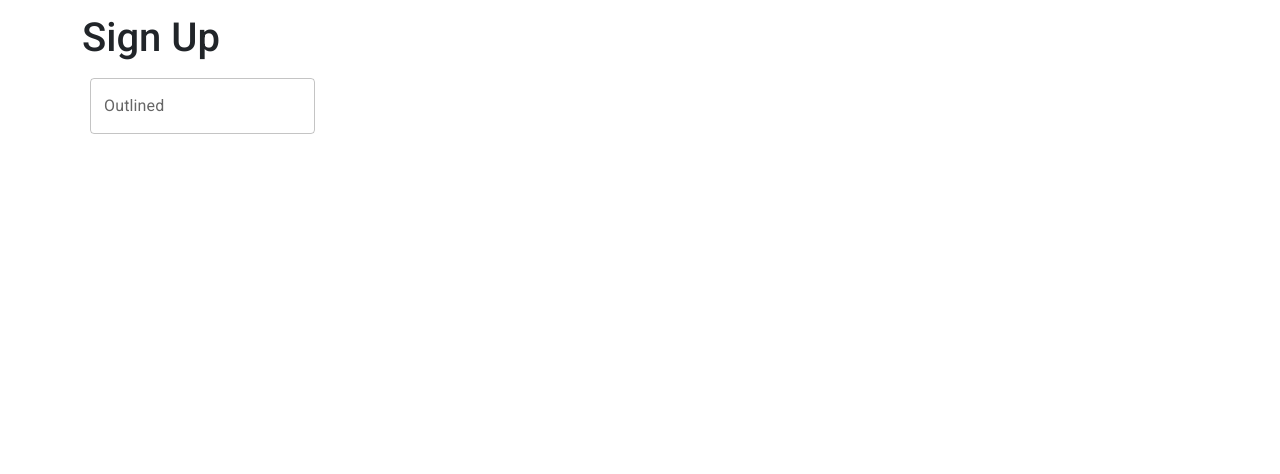
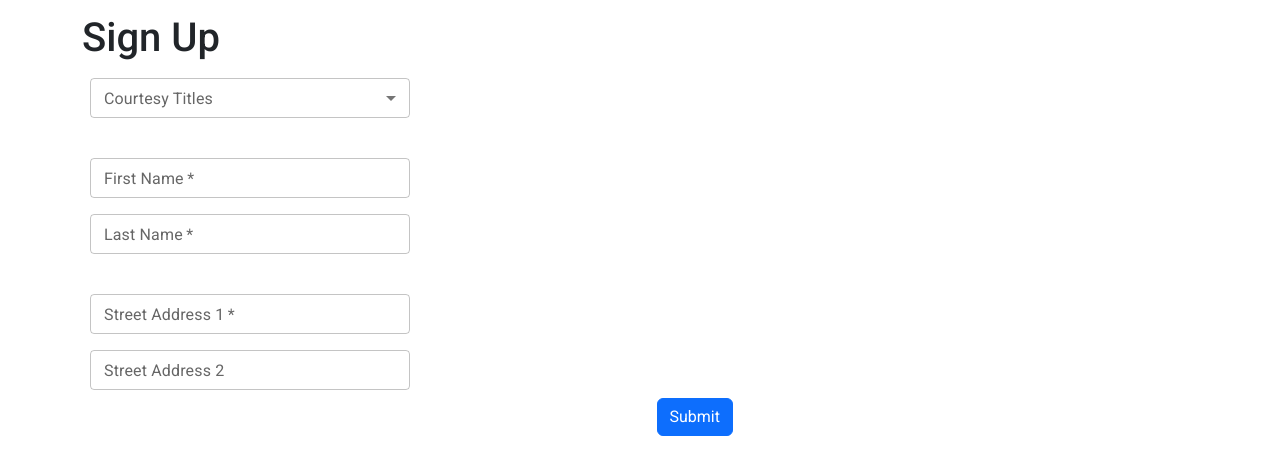
Before and after one commit to PawelPavo/PDP-in-React, a React (Create React App) app: page /sign-up in a window 1280 px wide. Shown: the part 178-652 px from the top of the page. Built offline with nearby package versions, Linux system fonts and the light colour scheme; a web font is replaced by a local one.

Commit message:
Building a form

```diff
--- a/package.json
+++ b/package.json
@@ -7,6 +7,7 @@
     "@emotion/react": "^11.11.1",
     "@emotion/styled": "^11.11.0",
     "@fortawesome/react-fontawesome": "^0.2.0",
+    "@mui/icons-material": "^5.14.14",
     "@mui/material": "^5.14.13",
     "@popperjs/core": "^2.11.8",
     "@testing-library/jest-dom": "^5.11.6",
--- a/src/Views/SignUp.jsx
+++ b/src/Views/SignUp.jsx
@@ -1,22 +1,142 @@
-import React from "react";
+import { React, useState } from "react";
 import Box from '@mui/material/Box';
-import TextField from '@mui/material/TextField';
+import { TextField } from "@mui/material";
+import InputLabel from '@mui/material/InputLabel';
+import MenuItem from '@mui/material/MenuItem';
+import FormControl from '@mui/material/FormControl';
+import Select from '@mui/material/Select';
+
 
 const SignUp = (props) => {
+
+    const [validFirstName, setValidFirstName] = useState(true)
+    const [validLastName, setValidLastName] = useState(true)
+    const [validAddress, setValidAddress] = useState(true)
+    const [title, setTitle] = useState("");
+    const [firstName, setFirstName] = useState("")
+    const [lastName, setLastName] = useState("")
+    const [address, setAddress] = useState("")
+
+    const handleChange = (e) => {
+        setTitle(e.target.value);
+    };
+
+    const handleFirstNameChange = (e) => {
+        e.preventDefault()
+        setFirstName(e.target.value)
+    }
+
+    const handleLastNameChange = (e) => {
+        e.preventDefault()
+        setLastName(e.target.value)
+    }
+
+    const handleAddressChange = (e) => {
+        e.preventDefault()
+        setAddress(e.target.value)
+    }
+
+    const handleSubmit = (e) => {
+        e.preventDefault()
+        if (firstName==="") {
+            setValidFirstName(false)
+        }
+        if (firstName!=="") {
+            setValidFirstName(true)
+        }
+        if (lastName==="") {
+            setValidLastName(false)
+        }
+        if (lastName!=="") {
+            setValidLastName(true)
+        }
+        if (address==="") {
+            setValidAddress(false)
+        }
+        if (address!=="") {
+            setValidAddress(true)
+        }
+        console.log("hello")
+    }
+
     return (
         <>
             <div className="container">
                 <h1>Sign Up</h1>
-                <Box
-                    component="form"
-                    sx={{
-                        '& > :not(style)': { m: 1, width: '25ch' },
-                    }}
-                    noValidate
-                    autoComplete="off"
-                >
-                    <TextField id="outlined-basic" label="Outlined" variant="outlined" />
-                </Box>
+                <div className="col-7">
+                    <Box
+                        component="form"
+                        autoComplete="on"
+
+                    >
+                        <FormControl sx={{ m: 1, minWidth: 320 }} size="small">
+                            <InputLabel id="Courtesy_Titles" htmlFor="Courtesy_Titles_Dropdown">Courtesy Titles</InputLabel>
+                            <Select
+                                labelId="Courtesy_Titles"
+                                id="select_courtesy_titles"
+                                value={title}
+                                label="Courtesy Titles"
+                                onChange={handleChange}
+                                className="mb-4"
+                            >
+                                <MenuItem value={""}>
+                                    <em>None</em>
+                                </MenuItem>
+                                <MenuItem value={"Mr"}>Mr</MenuItem>
+                                <MenuItem value={"Mrs"}>Mrs</MenuItem>
+                                <MenuItem value={"Miss"}>Miss</MenuItem>
+                            </Select>
+                        </FormControl>
+                        <div>
+                            <TextField
+                                onChange={handleFirstNameChange}
+                                id="firstName"
+                                label="First Name"
+                                variant="outlined"
+                                sx={{ m: 1, minWidth: 320 }}
+                                size="small"
+                                required
+                                error={!validFirstName}
+                                helperText={!validFirstName&& <small role="alert">First name field is empty.</small>}/>
+
+                            <TextField
+                                onChange={handleLastNameChange}
+                                id="lastName"
+                                label="Last Name"
+                                variant="outlined"
+                                sx={{ m: 1, minWidth: 320 }}
+                                size="small"
+                                required
+                                error={!validLastName}
+                                helperText={validLastName? " " : <small role="alert">Last name field is empty.</small>}/>
+                        </div>
+                        <div>
+                            <TextField
+                                onChange={handleAddressChange}
+                                id="address"
+                                label="Street Address 1"
+                                variant="outlined"
+                                sx={{ m: 1, minWidth: 320}}
+                                size="small"
+                                required
+                                error={!validAddress}
+                                helperText={!validAddress&& <small role="alert">Address field is empty.</small>}/>
+
+                            <TextField
+                                onChange={handleAddressChange}
+                                id="address_2"
+                                label="Street Address 2"
+                                variant="outlined"
+                                sx={{ m: 1, minWidth: 320}}
+                                size="small"/>
+                        </div>
+                        <div className="text-end">
+                        <button type="submit" tabIndex="0" className="btn btn-primary" onClick={handleSubmit}>Submit</button>
+
+                        </div>
+                    </Box>
+
+                </div>
             </div>
         </>
     )
```
Also changed, not shown: 1 other file (tests, documents, lock files or other folders).
